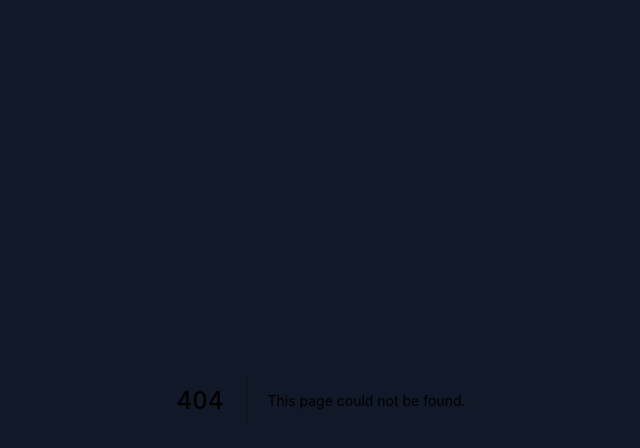
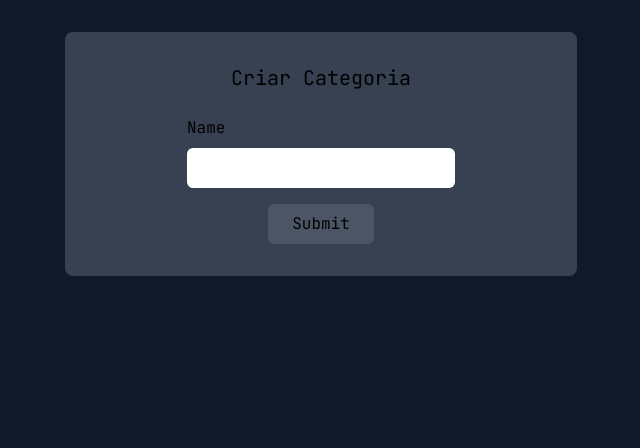
Before and after one commit to jvrviegas/shopping-list, a Next.js app: page /dashboard/categories/create in a window 1280 px wide. Before the commit this address had no page. Shown: the top 448 px of the page, without its empty margins (319-959 px from the left). Built offline with nearby package versions, Linux system fonts and the light colour scheme; no server answers.

Commit message:
feat: add dashboard page and categories pages

```diff
--- /dev/null
+++ b/src/pages/dashboard/categories/create/index.tsx
@@ -0,0 +1,50 @@
+import { Button } from '@/components/Button';
+import { Input } from '@/components/Input';
+import api from '@/lib/api';
+import { errorsHandler } from '@/utils/errorsHandler';
+import { useRouter } from 'next/router';
+import { useState } from 'react';
+import { useForm } from 'react-hook-form';
+
+export default function CreateCategoryPage() {
+  const router = useRouter();
+  const { handleSubmit, formState, register } = useForm();
+  const { errors } = formState;
+
+  const [loading, setLoading] = useState(false);
+
+  async function onSubmit(data: any) {
+    setLoading(true);
+    try {
+      await api.post('categories/create', {
+        name: data.name,
+      });
+
+      router.back();
+    } catch (error: any) {
+      setLoading(false);
+      errorsHandler(error);
+    }
+  }
+
+  console.log({ errors });
+
+  return (
+    <div className="flex w-5/6 max-w-lg flex-col items-center justify-center rounded-lg bg-gray-700 px-12 py-8">
+      <h1 className="text-xl">Criar Categoria</h1>
+      <form
+        className="mt-6 flex flex-col items-center"
+        onSubmit={handleSubmit(onSubmit)}
+      >
+        <Input
+          name="name"
+          label="Name"
+          error={errors.name}
+          register={register}
+        />
+
+        <Button isLoading={loading}>Submit</Button>
+      </form>
+    </div>
+  );
+}
--- /dev/null
+++ b/src/pages/dashboard/categories/index.tsx
@@ -0,0 +1,55 @@
+import { Button } from '@/components/Button';
+import { prisma } from '@/lib/prisma';
+import { GetServerSideProps } from 'next';
+import { useRouter } from 'next/router';
+
+interface Category {
+  id: string;
+  name: string;
+  createdAt: Date;
+  updatedAt: Date;
+}
+
+interface CategoriesPageProps {
+  categories: Category[];
+}
+
+export default function CategoriesPage({ categories }: CategoriesPageProps) {
+  const router = useRouter();
+
+  async function redirectToCreateCategory() {
+    await router.push('categories/create');
+  }
+
+  return (
+    <div className="flex w-full flex-col gap-8 overflow-hidden sm:max-w-lg">
+      <div className="flex items-start justify-end">
+        <Button onClick={redirectToCreateCategory}>Criar categoria</Button>
+      </div>
+
+      <ul className="grid gap-2 overflow-auto">
+        {categories.map(c => (
+          <li className="rounded bg-gray-700 px-4 py-2" key={c.id}>
+            {c.name}
+          </li>
+        ))}
+      </ul>
+    </div>
+  );
+}
+
+export const getServerSideProps: GetServerSideProps = async () => {
+  const data = await prisma.category.findMany();
+
+  const categories = data.map(category => ({
+    ...category,
+    createdAt: category.createdAt.toISOString(),
+    updatedAt: category.updatedAt.toISOString(),
+  }));
+
+  return {
+    props: {
+      categories,
+    },
+  };
+};
--- /dev/null
+++ b/src/pages/dashboard/index.tsx
@@ -0,0 +1,28 @@
+import type { NextPage } from 'next';
+import { signOut } from 'next-auth/react';
+import Image from 'next/image';
+
+const Home: NextPage = () => {
+  async function handleSignOut() {
+    await signOut();
+  }
+
+  return (
+    <div className="flex min-h-full flex-col items-center bg-gray-900 py-12 px-4 sm:px-6 lg:mx-auto lg:mt-40 lg:min-h-fit lg:max-w-2xl lg:rounded-xl lg:px-8 lg:shadow-lg lg:shadow-gray-800">
+      <div className="mb-10 flex flex-col items-center justify-center">
+        <p>Bem vindo ao</p>
+        <h1 className="mb-4 text-2xl lg:text-3xl">Shopping List</h1>
+        <Image src="/images/shopping-list-logo.png" width="120" height="120" />
+      </div>
+
+      <button
+        onClick={handleSignOut}
+        className="mr-2 mb-2 rounded-lg bg-gray-800 px-5 py-2.5 text-sm font-medium text-white hover:bg-gray-900 focus:outline-none focus:ring-4 focus:ring-gray-300 dark:border-gray-700 dark:bg-gray-800 dark:hover:bg-gray-700 dark:focus:ring-gray-700"
+      >
+        Sign Out
+      </button>
+    </div>
+  );
+};
+
+export default Home;
```
